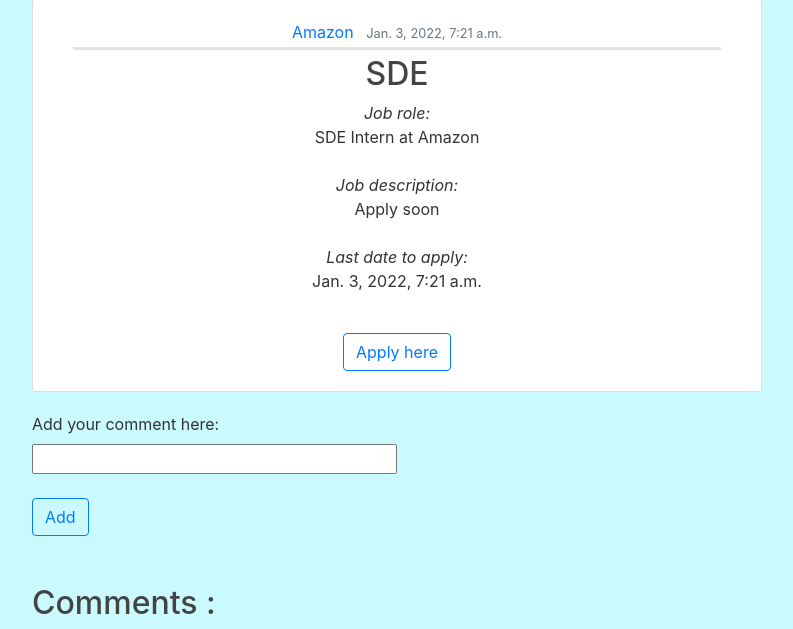
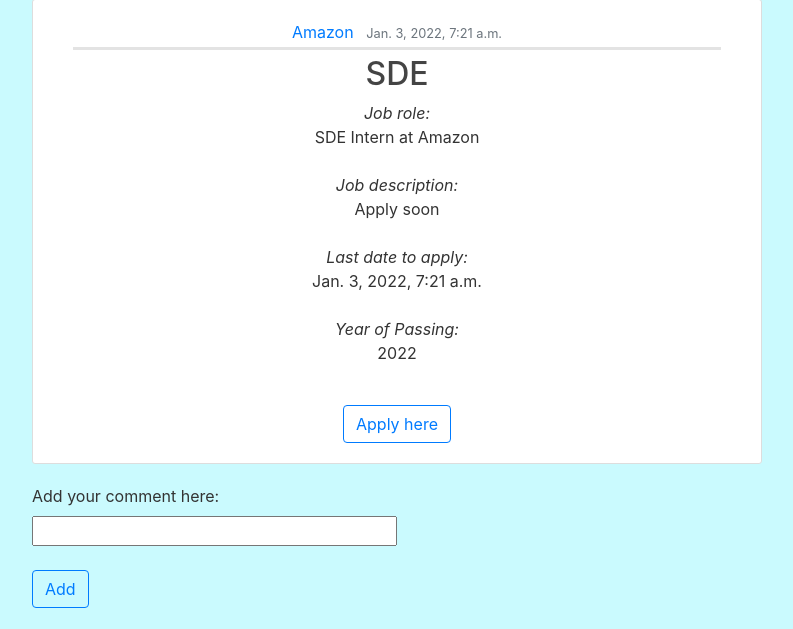
Before and after one commit to yukty2000/Placement_Cell_Website, a Django app: page /placementPosts/post/1/ in a window 1280 px wide. Shown: the part 81-710 px from the top of the page, without its empty margins (53-846 px from the left). Run offline with Django 3.2, Linux system fonts and the light colour scheme; a user stored in the database is signed in; data comes from the database, SQL or seed files in the repository; both versions use the stored data as it was after the commit; some libraries are stand-ins or nearby versions.

Commit message:
Added year of passing to placement posts to filter candidates

```diff
--- a/placementPosts/models.py
+++ b/placementPosts/models.py
@@ -19,6 +19,7 @@
 	description = models.TextField()
 	companyWebsite = models.URLField(max_length=200)
 	applyingLink = models.URLField(max_length=200)
+	yearOfpassing = models.IntegerField(default=2022)
 
 	def __str__(self):
 		return self.title
--- a/placementPosts/templates/placementPosts/detailView.html
+++ b/placementPosts/templates/placementPosts/detailView.html
@@ -13,6 +13,7 @@
                 <em>Job role: </em><br>{{ post.jobRole }} at {{post.companyName}}<br><br>
                 <em>Job description: </em><br>{{ post.description }}<br><br>
                 <em>Last date to apply: </em><br>{{post.lastDateToApply}}<br><br>
+                <em>Year of Passing: </em><br>{{post.yearOfpassing}}<br><br>
             </p>
 
             <a class="btn btn-outline-primary" href="{{post.applyingLink}}">Apply here</a>
```
Also changed, not shown: db.sqlite3, placementPosts/migrations/0004_post_yearofpassing.py (added), users/migrations/0003_alter_profile_yearofpassing.py (added).
